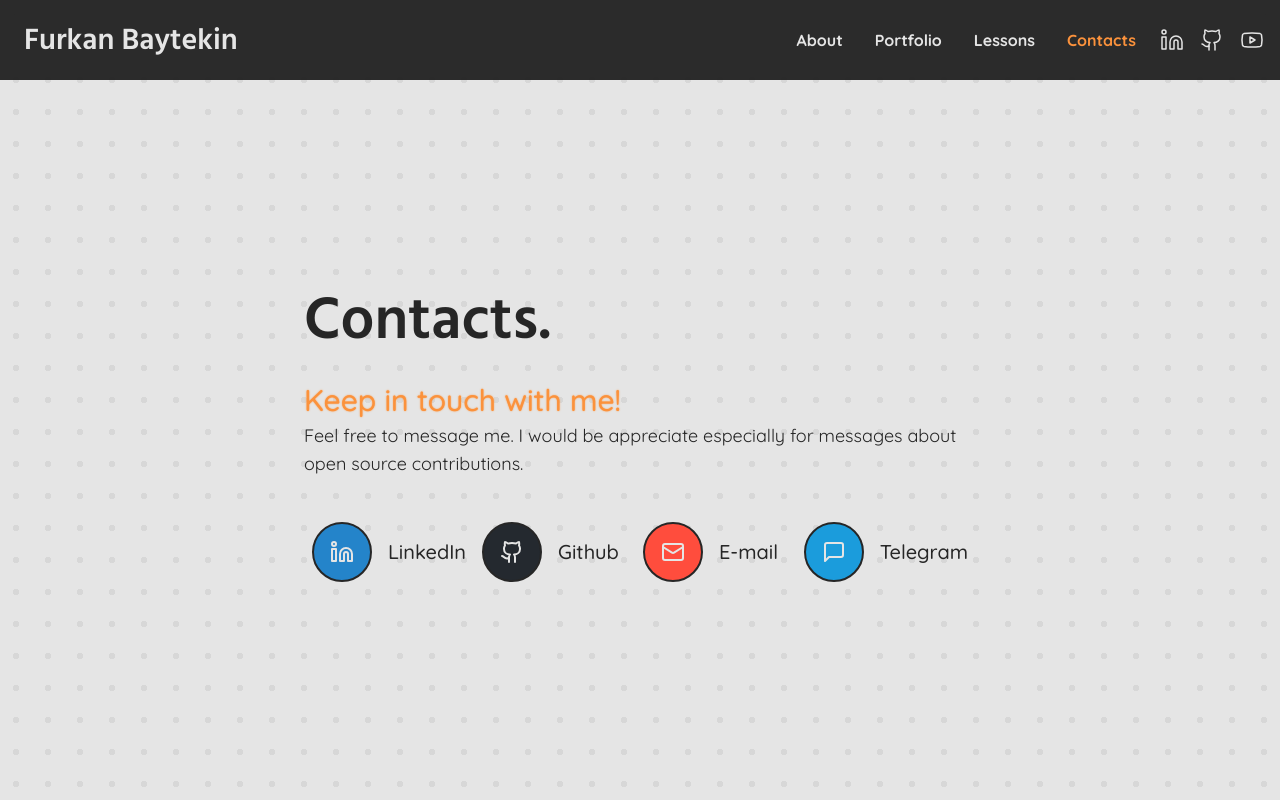
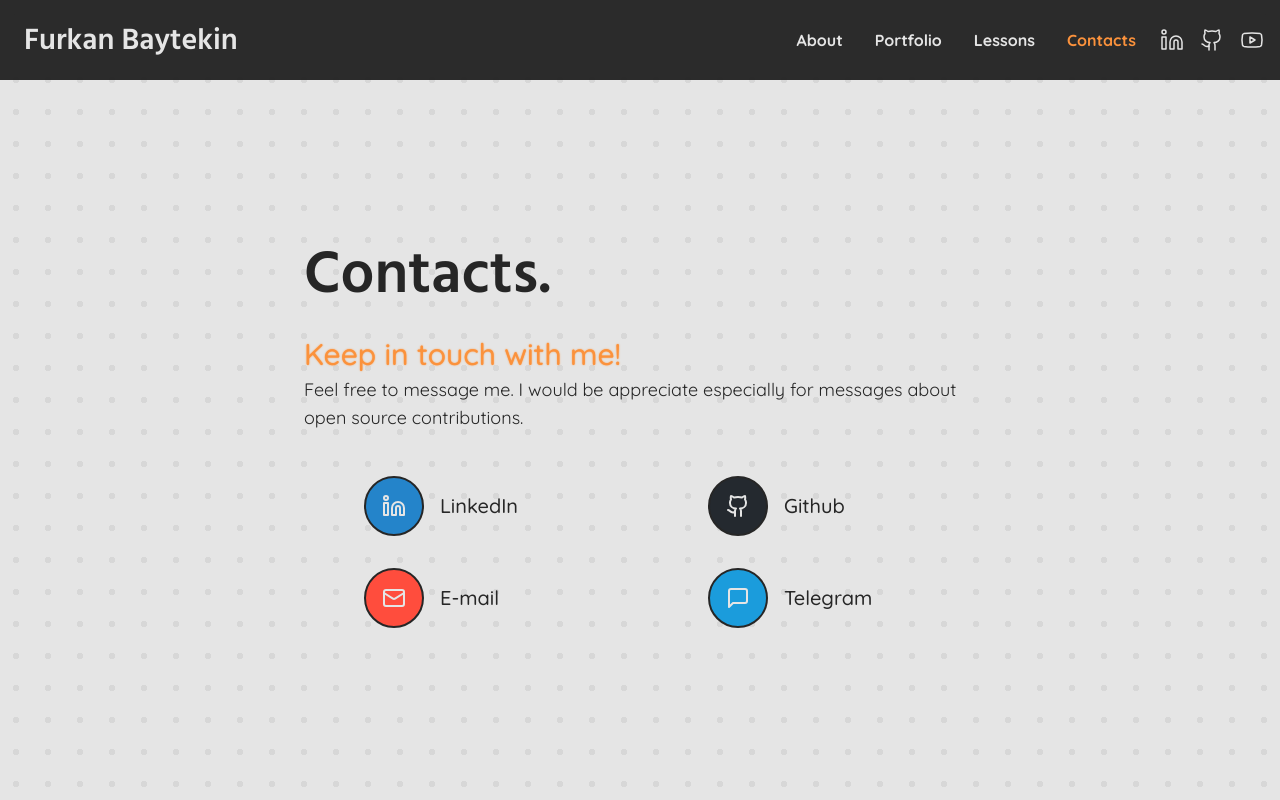
Before and after one commit to Elagoht/furkanbaytekin.dev, a React (Create React App) app: page /contacts in a window 1280 px wide. Built offline with nearby package versions, Linux system fonts and the light colour scheme.

Commit message:
style: more works on contacts

```diff
--- a/src/components/Section.jsx
+++ b/src/components/Section.jsx
@@ -3,6 +3,7 @@ import { motion } from "framer-motion"
 export default function Section({ children, className = "" }) {
 
   const animation_reduced = window.matchMedia("(prefers-reduced-motion)").matches
+
   return <motion.section
     id="welcome"
     className={"px-8 " + className}
--- a/src/pages/About/GetCV.jsx
+++ b/src/pages/About/GetCV.jsx
@@ -5,6 +5,6 @@ export default function GetCV() {
   return <Paper className="text-center items-center max-w-xl mx-auto">
     <h1>Looking for More Info?</h1>
     <p className="mb-4">If you are curious about my curriculum vitae, you can inspect it to get more about me!</p>
-    <a target="_blank" rel="noreferrer" className="button w-fit mt-auto" href=""><File /> Go to CV</a>
+    <a target="_blank" rel="noreferrer" className="button w-fit mt-auto" href="https://mega.nz/file/yj4DlCbR#3DKOSSZB_N-niJ7vymsQ254WpPQ_P9rHG2cThTqtCJ4"><File /> Go to CV</a>
   </Paper>
 }
--- a/src/pages/Contacts/Contact.jsx
+++ b/src/pages/Contacts/Contact.jsx
@@ -1,7 +1,7 @@
 export default function Contact({ url, color, icon, children }) {
   return <a
     href={url} target="_blank" rel="noreferrer"
-    className="p-2 w-fit max-w-[50%] max-md:min-w-[50%] rounded-lg flex max-md:flex-col max-md:w-fit flex-1 gap-4 text-xl font-medium items-center hover:brightness-125 transition-all !no-underline"
+    className="p-2 w-fit rounded-lg flex max-md:flex-col max-md:w-fit gap-4 text-xl basis-1/3 font-medium items-center hover:brightness-125 transition-all !no-underline"
   >
     <div
       className={`p-4 rounded-full text-neutral-200 border-2 border-neutral-800 dark:border-neutral-200`}
--- a/src/pages/Contacts/index.jsx
+++ b/src/pages/Contacts/index.jsx
@@ -17,7 +17,7 @@ export default function Contacts() {
             contributions.
           </p>
         </div>
-        <div className="flex flex-wrap flex-1 justify-center">
+        <div className="flex flex-wrap flex-1 gap-4 justify-around">
           <Contact color="#2484ca" icon={<Linkedin />} url={"https://linkedin.com/in/furkanbaytekin"}>
             LinkedIn
           </Contact>
--- /dev/null
+++ b/src/routes/ScrollToTop.jsx
@@ -0,0 +1,13 @@
+import { useLayoutEffect } from "react"
+import { useLocation } from "react-router-dom"
+
+export default function ScrollToTop({ children }) {
+
+    const location = useLocation();
+
+    useLayoutEffect(() => {
+        document.documentElement.scrollTo(0, 0)
+    }, [location.pathname])
+
+    return children
+}
--- a/src/routes/index.jsx
+++ b/src/routes/index.jsx
@@ -6,11 +6,14 @@ import Contacts from "../pages/Contacts";
 import { BrowserRouter, Route, Routes } from 'react-router-dom';
 import Header from "../components/Header"
 import { AnimatePresence } from 'framer-motion';
+import ScrollToTop from "./ScrollToTop"
 
 export default function RouterManager() {
+
   return <BrowserRouter>
     <Header />
     <AnimatePresence mode="wait">
+      <ScrollToTop>
         <Routes>
           <Route path="/" element={<Welcome />} />
           <Route path="/about" element={<About />} />
@@ -18,6 +21,7 @@ export default function RouterManager() {
           <Route path="/lessons" element={<Lessons />} />
           <Route path="/contacts" element={<Contacts />} />
         </Routes>
+      </ScrollToTop>
     </AnimatePresence>
   </BrowserRouter >
 }
```
Lines whose indentation alone changed are shown as unchanged.
